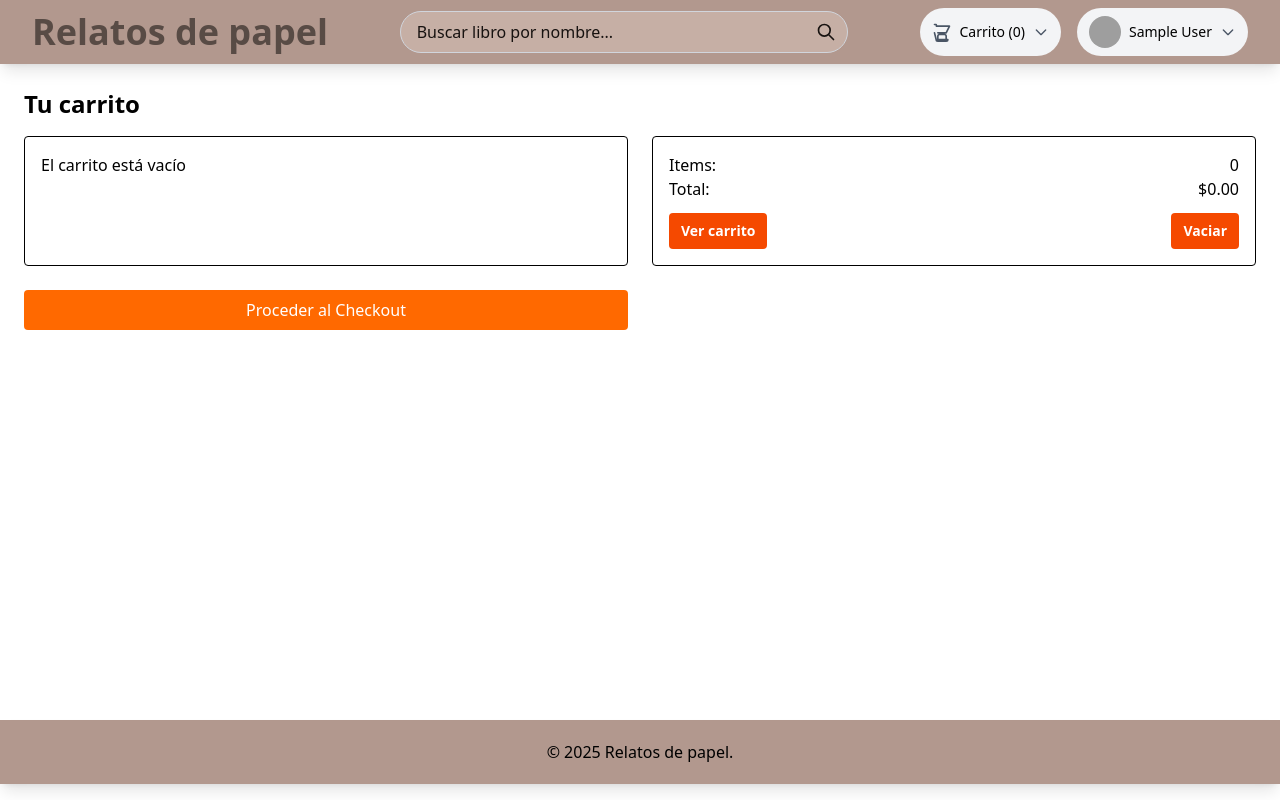
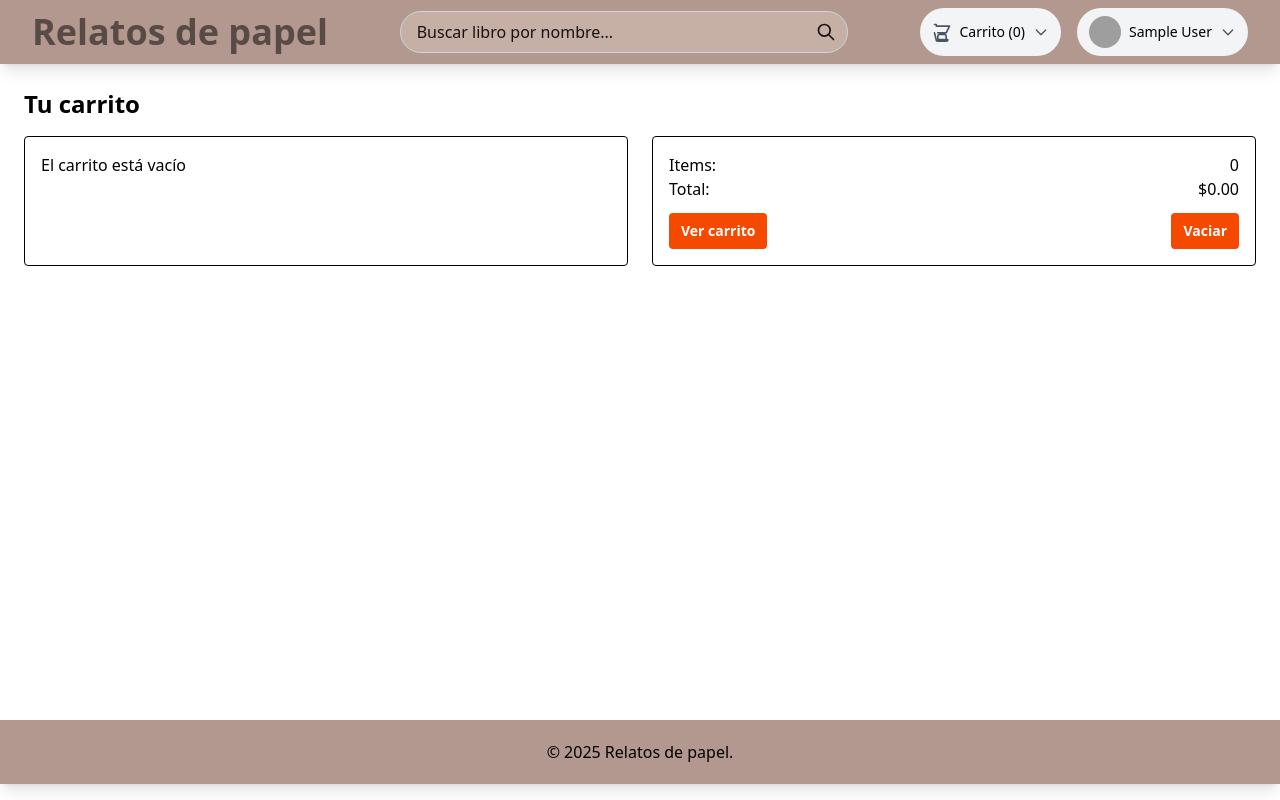
Before and after one commit to JimmyMunoz17/Relatos_de_papel, a React (Vite) app: page /cart in a window 1280 px wide. Built offline with nearby package versions, Linux system fonts and the light colour scheme; sample sign-in values are in the browser's storage; grey boxes are pictures that could not be loaded.

Commit message:
Ajustes Checkout
Visualización de Checkout cuando se seleccione un libro y ajuste de colores.

```diff
--- /dev/null
+++ b/src/components/checkout/CheckoutButton.jsx
@@ -0,0 +1,23 @@
+import React from 'react';
+import { useCart } from '../../context/CartContext';
+import { Link } from 'react-router-dom';
+
+const CheckoutButton = () => {
+  const { items } = useCart();
+
+  return (
+    <div>
+       {items.length > 0 && (
+          <div>
+            {
+              <Link to="/checkout" className="px-3 py-2 bg-orange-600 hover:bg-orange-700 text-white text-center rounded">
+                Proceder al Checkout
+              </Link>
+            }
+          </div>
+        )}
+    </div>
+  );
+};
+
+export default CheckoutButton;
--- a/src/components/checkout/CheckoutSelected.jsx
+++ b/src/components/checkout/CheckoutSelected.jsx
@@ -1,7 +1,7 @@
 import { useNavigate } from 'react-router-dom'
 import { useCart } from '../../context/CartContext';
 
-const CheckoutSelected = ({onComplete}) => {
+const CheckoutSelected = () => {
   const { items, totalPrice, clear} = useCart();
   const navigate = useNavigate();
 
@@ -18,7 +18,7 @@ const CheckoutSelected = ({onComplete}) => {
     <div>
       <div className="border rounded-lg shadow-lg p-6 mb-6">
           <h2 className="text-2xl font-bold mb-4 text-gray-800">Artículos</h2>
-          <hr class="border-gray-400"></hr>
+          <hr class="border-b border-gray-400"></hr>
             {items.map(item => (
               <div key={item.id} className="flex justify-between items-center border-b py-3 last:border-b-0">
                 <div className="flex items-center space-x-4">
@@ -39,7 +39,7 @@ const CheckoutSelected = ({onComplete}) => {
                 <span>Total a Pagar:</span>
                 <span className="font-bold">${totalPrice.toFixed(2)}</span>
               </div>
-              <button onClick={handleCheckout} className="w-full bg-orange-500 hover:bg-orange-600 text-white py-4 rounded-lg font-bold text-xl">
+              <button onClick={handleCheckout} className="w-full bg-orange-600 hover:bg-orange-700 text-white py-4 rounded-lg font-bold text-xl">
                 Confirmar y Pagar
               </button>
             </div>
--- a/src/pages/CartPage.jsx
+++ b/src/pages/CartPage.jsx
@@ -1,6 +1,6 @@
 import CartList from "../components/cart/CartList";
 import CartSummary from "../components/cart/CartSummary";
-import { Link } from "react-router-dom";
+import CheckoutButton from '../components/checkout/CheckoutButton';
 
 const CartPage = () => {
   return (
@@ -13,12 +13,7 @@ const CartPage = () => {
         <div className="border p-4 rounded">
           <CartSummary />
         </div>
-        <Link
-          to="/checkout"
-          className="px-3 py-2 bg-orange-500 hover:bg-orange-600 text-white text-center rounded"
-        >
-          Proceder al Checkout
-        </Link>
+        <CheckoutButton />
       </div>
     </div>
   );
```
